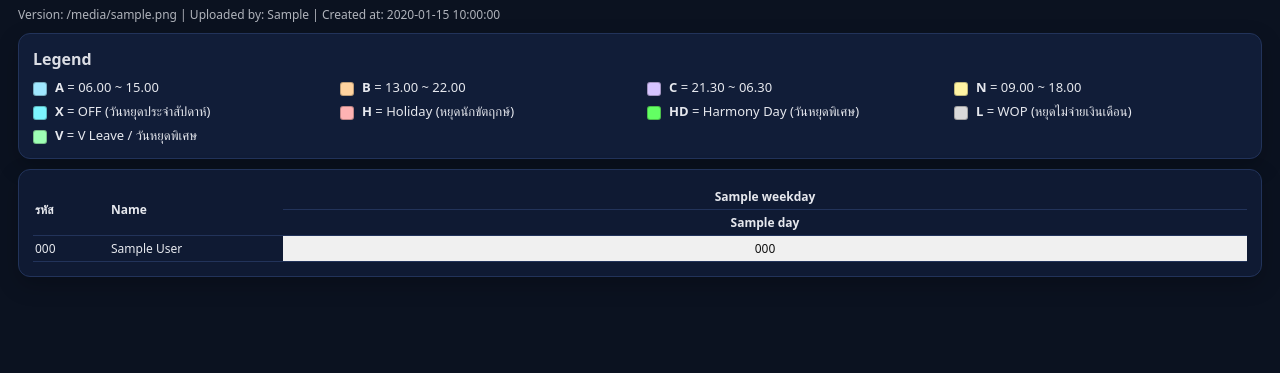
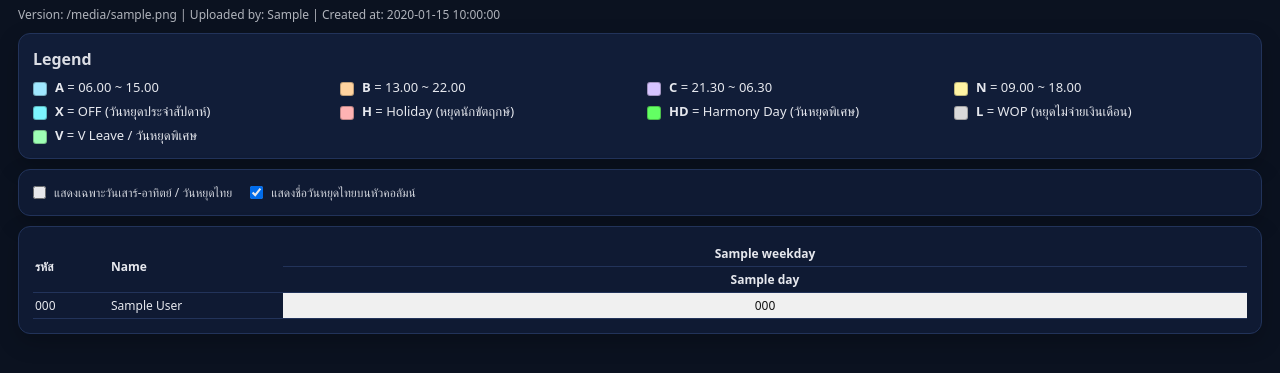
Before and after one commit to liptanit/face_attendance_pg, a FastAPI app: template backend/app/templates/schedule_matrix.html in a window 1280 px wide. Shown: the part 195-568 px from the top of the page. Run offline with FastAPI, Linux system fonts and the light colour scheme; the template is opened without the code that fills it: most values are stand-ins (such as "Sample title", 1, 10 or a date in 2020); parts of the project's set-up code (start-up, migrations or seed data) failed here and were passed over.

Commit message:
feat(schedule-matrix): add Thai holiday tooltip labels and weekend/holiday-only toggle

```diff
--- a/backend/app/static/app.css
+++ b/backend/app/static/app.css
@@ -44,6 +44,7 @@ video { width:100%; background:#000; border-radius:12px; border:1px solid #22335
 .day-header { font-weight:700; }
 .day-weekend { background:#2d2142 !important; color:#f0e9ff; }
 .day-holiday { background:#4b1f2b !important; color:#ffd6e2; }
+.holiday-name { font-size:9px; line-height:1.1; margin-top:1px; white-space:nowrap; overflow:hidden; text-overflow:ellipsis; max-width:56px; }
 .col-weekend { background:#efe9ff; }
 .col-holiday { background:#ffe4ea; }
 .sch-a { background:#9fe7ff; color:#05141a; font-weight:700; }
--- a/backend/app/templates/schedule_matrix.html
+++ b/backend/app/templates/schedule_matrix.html
@@ -39,8 +39,21 @@
   </div>
 </div>
 
+<div class="card" style="margin-bottom:10px;">
+  <div class="row" style="align-items:center; gap:18px;">
+    <label style="margin:0; display:flex; align-items:center; gap:8px; cursor:pointer;">
+      <input id="toggle-special-only" type="checkbox" style="width:auto; margin:0;" />
+      แสดงเฉพาะวันเสาร์-อาทิตย์ / วันหยุดไทย
+    </label>
+    <label style="margin:0; display:flex; align-items:center; gap:8px; cursor:pointer;">
+      <input id="toggle-holiday-name" type="checkbox" style="width:auto; margin:0;" checked />
+      แสดงชื่อวันหยุดไทยบนหัวคอลัมน์
+    </label>
+  </div>
+</div>
+
 <div class="card">
-  <table class="matrix-table">
+  <table class="matrix-table" id="schedule-matrix-table">
     <thead>
       <tr>
         <th class="sticky-col sticky-col-1" rowspan="2">รหัส</th>
@@ -52,7 +65,7 @@
           {% elif dm.is_weekend %}
             {% set hcls = hcls + ' day-weekend' %}
           {% endif %}
-          <th class="{{ hcls }}" title="{{ dm.holiday_name or '' }}">{{ dm.weekday }}</th>
+          <th class="{{ hcls }} day-col" data-day="{{ dm.day }}" data-special="{{ '1' if (dm.is_weekend or dm.is_holiday) else '0' }}" title="{{ dm.holiday_name or '' }}">{{ dm.weekday }}</th>
         {% endfor %}
       </tr>
       <tr>
@@ -63,7 +76,12 @@
           {% elif dm.is_weekend %}
             {% set hcls = hcls + ' day-weekend' %}
           {% endif %}
-          <th class="{{ hcls }}" title="{{ dm.holiday_name or '' }}">{{ dm.day }}</th>
+          <th class="{{ hcls }} day-col" data-day="{{ dm.day }}" data-special="{{ '1' if (dm.is_weekend or dm.is_holiday) else '0' }}" title="{{ dm.holiday_name or '' }}">
+            <div>{{ dm.day }}</div>
+            {% if dm.is_holiday %}
+              <div class="holiday-name" title="{{ dm.holiday_name }}">{{ dm.holiday_name }}</div>
+            {% endif %}
+          </th>
         {% endfor %}
       </tr>
     </thead>
@@ -100,11 +118,39 @@
           {% elif code.startswith('V') %}
             {% set cls = cls + ' sch-v' %}
           {% endif %}
-          <td class="{{ cls }}" title="{{ c.holiday_name or '' }}">{{ code }}</td>
+          <td class="{{ cls }} day-col" data-day="{{ c.day }}" data-special="{{ '1' if (c.is_weekend or c.is_holiday) else '0' }}" title="{{ c.holiday_name or '' }}">{{ code }}</td>
         {% endfor %}
       </tr>
       {% endfor %}
     </tbody>
   </table>
 </div>
+
+<script>
+(function () {
+  const specialOnly = document.getElementById('toggle-special-only');
+  const holidayNameToggle = document.getElementById('toggle-holiday-name');
+
+  function applySpecialFilter() {
+    const on = specialOnly && specialOnly.checked;
+    document.querySelectorAll('#schedule-matrix-table .day-col').forEach(el => {
+      const isSpecial = el.dataset.special === '1';
+      el.style.display = (!on || isSpecial) ? '' : 'none';
+    });
+  }
+
+  function applyHolidayNameToggle() {
+    const on = holidayNameToggle && holidayNameToggle.checked;
+    document.querySelectorAll('#schedule-matrix-table .holiday-name').forEach(el => {
+      el.style.display = on ? '' : 'none';
+    });
+  }
+
+  if (specialOnly) specialOnly.addEventListener('change', applySpecialFilter);
+  if (holidayNameToggle) holidayNameToggle.addEventListener('change', applyHolidayNameToggle);
+
+  applySpecialFilter();
+  applyHolidayNameToggle();
+})();
+</script>
 {% endblock %}
```
